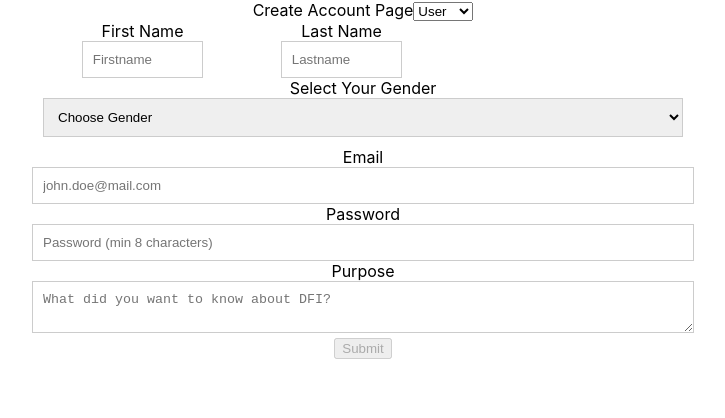
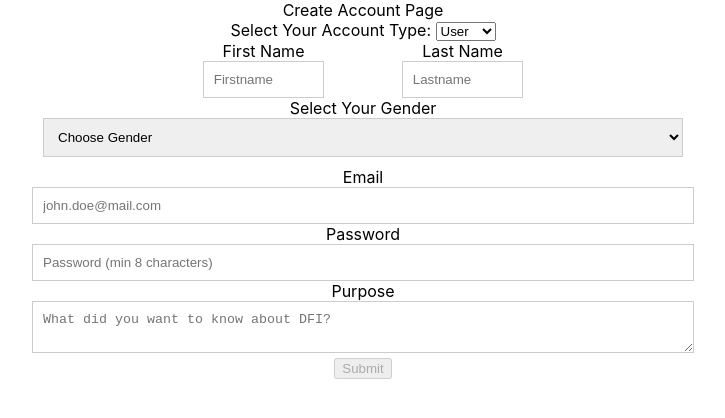
Before and after one commit to thesilentflare/C01-Chatbot-Project2019, a React (Create React App) app in the folder app/: page /create in a window 1280 px wide. Shown: the top 418 px of the page, without its empty margins (277-1002 px from the left). Built offline with nearby package versions, Linux system fonts and the light colour scheme.

Commit message:
PROJ8-63: Continued to visually enhance Creation Page + Add sprint pictures

```diff
--- a/app/src/Main/CreateAcc/CreateAcc.js
+++ b/app/src/Main/CreateAcc/CreateAcc.js
@@ -38,10 +38,14 @@ class CreateAcc extends Component {
       <div className="mainpage">
         Create Account Page
 
-        <select className="acctype" onChange={this.changeForm} value={this.state.acctype}>
-          <option value="User">User</option>
-          <option value="Admin">Admin</option>
-        </select>
+        <div className="acctype">
+          <text>Select Your Account Type: </text>
+
+          <select className="accselect" onChange={this.changeForm} value={this.state.acctype}>
+            <option value="User">User</option>
+            <option value="Admin">Admin</option>
+          </select>
+        </div>
 
 
         <div className="form">
--- a/app/src/Main/CreateAcc/Forms/UserForm.css
+++ b/app/src/Main/CreateAcc/Forms/UserForm.css
@@ -6,7 +6,14 @@
 }
 
 .name{
-    margin-left:25%;
     display: flex;
-    flex-wrap: wrap;
+    justify-content: center;
+    align-items: center;
 }
+
+.first {
+    padding: 0px 0px 0px 0px;
+}
+.form-input {
+    padding: 0px 0px 0px 0px;
+}
--- a/app/src/Main/CreateAcc/Forms/UserForm.js
+++ b/app/src/Main/CreateAcc/Forms/UserForm.js
@@ -178,7 +178,7 @@ class UserForm extends Component {
 
 
         <button onClick={this.formSubmitHandler}
-                  disabled={! this.state.formIsValid}
+                  disabled={!this.state.formIsValid}
         >
           Submit
         </button>
```
Also changed, not shown: 2 other files (tests, documents, lock files or other folders).
